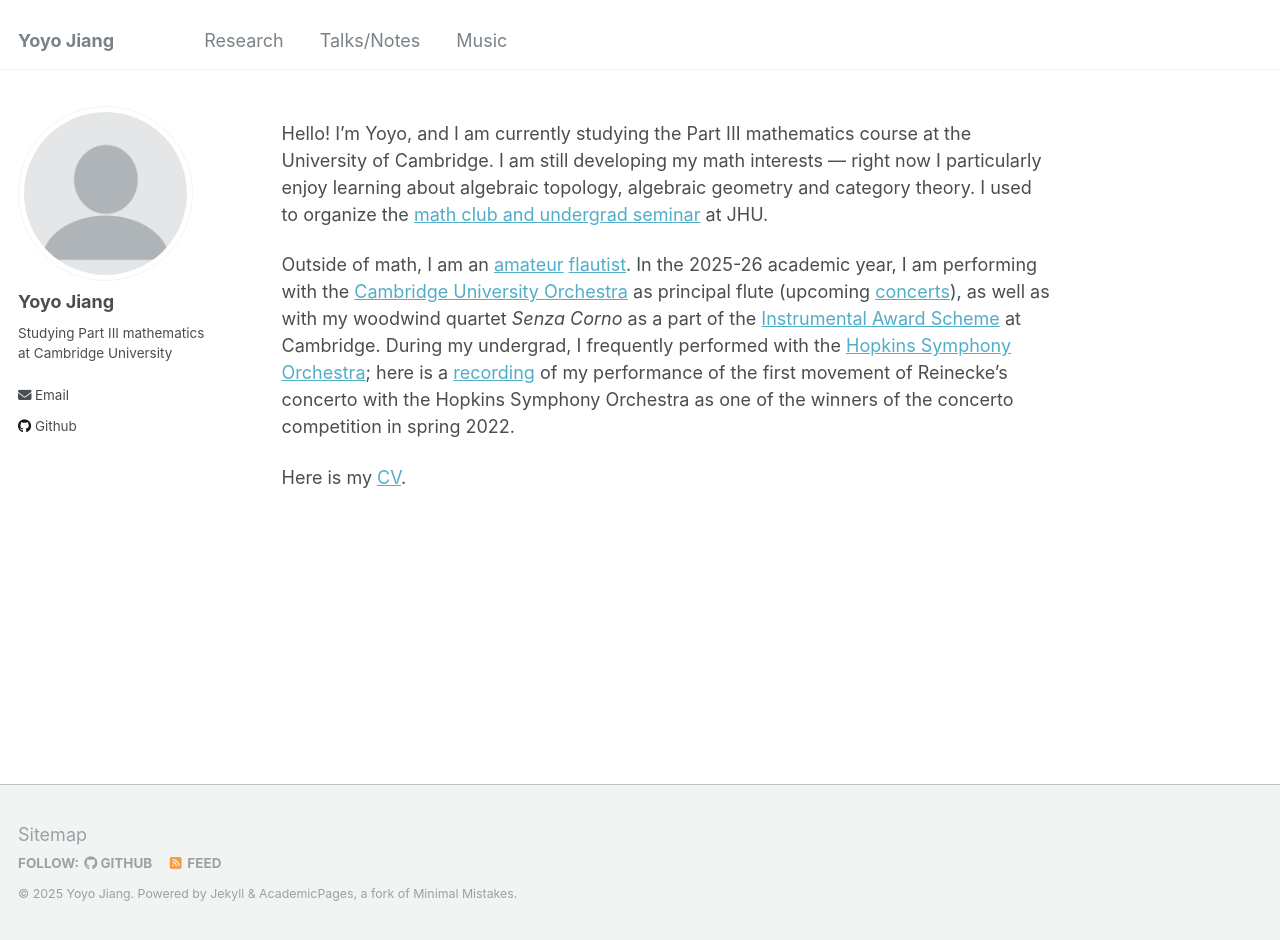
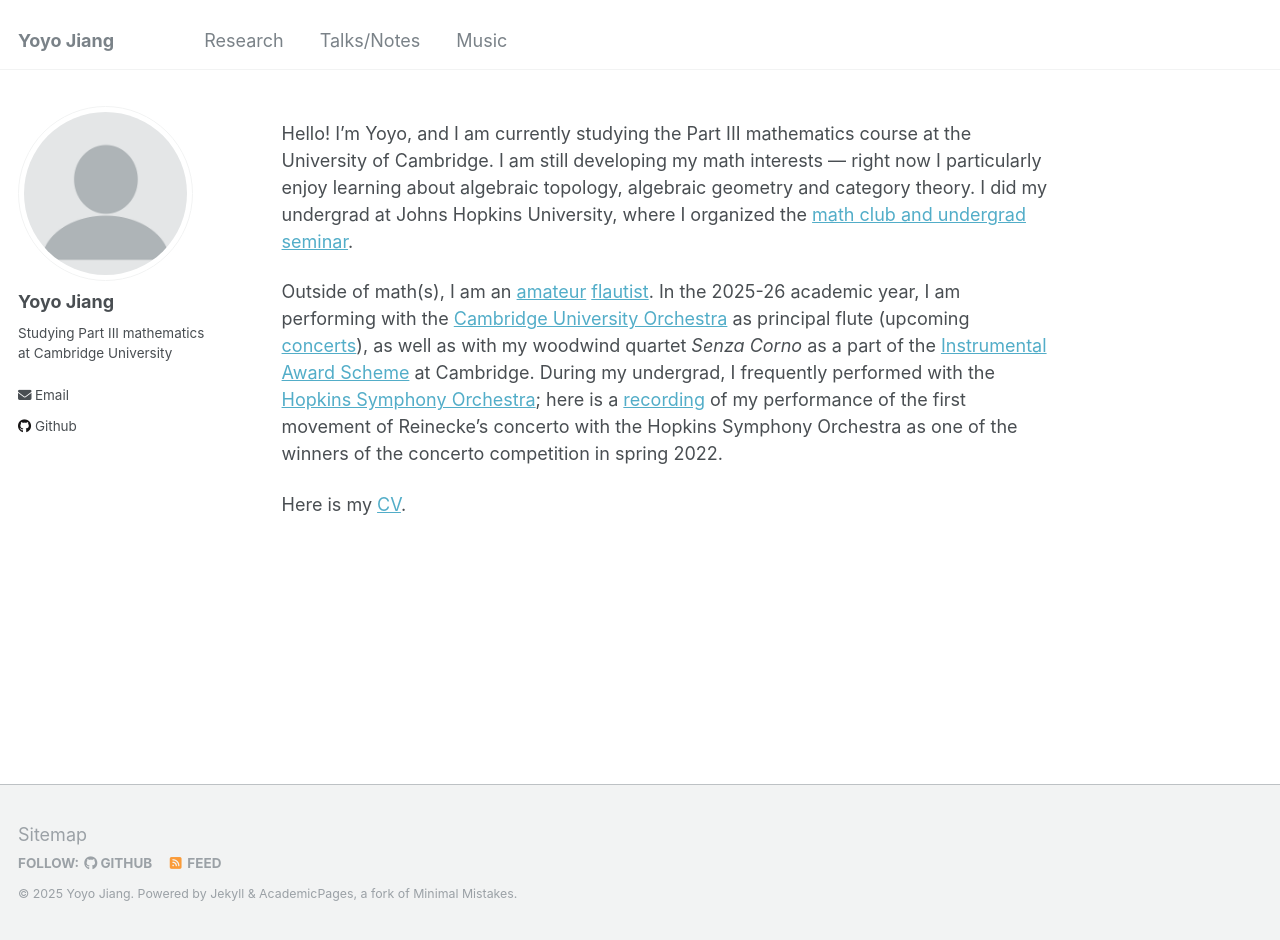
Before and after one commit to yjiang70/yjiang70.github.io, a Jekyll site: the page built from _pages/about.md, in a window 1280 px wide and 940 px high. Built offline with Jekyll 4.4.1, drawn with Linux system fonts in a browser that asks for light colours.

Commit message:
Rephrasing

```diff
--- a/_pages/about.md
+++ b/_pages/about.md
@@ -13,11 +13,11 @@ at the University of Cambridge.
 I am still developing my math interests ---
 right now I particularly enjoy learning about
 algebraic topology, algebraic geometry and category theory.
-I used to organize the
-[math club and undergrad seminar](https://sites.google.com/view/jhu-mathclub/)
-at JHU.
+I did my undergrad at Johns Hopkins University,
+where I organized the
+[math club and undergrad seminar](https://sites.google.com/view/jhu-mathclub/).
 
-Outside of math, I am an [amateur](https://www.etymonline.com/word/amateur) [flautist](/music).
+Outside of math(s), I am an [amateur](https://www.etymonline.com/word/amateur) [flautist](/music).
 In the 2025-26 academic year, I am performing with the
 [Cambridge University Orchestra](https://www.cmp.cam.ac.uk/opportunities/entry/cambridge-university-orchestra/)
 as principal flute (upcoming [concerts](https://www.cmp.cam.ac.uk/events/ensemble/cambridge-university-orchestra-cuo/)),
```
